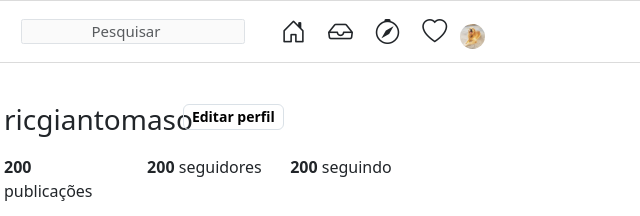
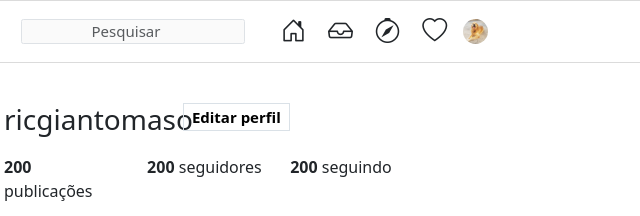
Before and after one commit to ricgiantomaso/Instagram-Clone, a plain HTML site: page index.html in a window 1280 px wide. Shown: the top 216 px of the page, 464-1104 px from the left. Drawn offline with nearby package versions, Linux system fonts and the light colour scheme.

Commit message:
FIX: visual adjustments Icon aligment, background colors and radius of edit button

```diff
--- a/style.css
+++ b/style.css
@@ -1,10 +1,10 @@
 ,body {
-    background-color: #fafafa;
+    background-color: rgb(250,250,250) !important;
 }
 
 .nav-top {
     height: 63px;
-    background-color: white !important;
+    background-color: rgb(255,255,255) !important;
     border-top: 0.5px solid #dbdbdb;
     border-bottom: 0.5px solid #dbdbdb;
 }
@@ -27,8 +27,10 @@
     -o-border-radius: 100%;
     -webkit-border-radius: 100%;
     -moz-border-radius:100%;
-    max-width: 30px;
-    max-height: 25px;
+    max-width: 30px !important;
+    max-height: 25px !important;
+    margin-bottom: 3.5%;
+    margin-left: 1%;
 }
 
 .icons {
@@ -52,13 +54,17 @@
 
 .button-edit {
     color: black !important;
-    font-size: 14px !important;
+    font-size: 15px !important;
     font-weight: 600 !important;
     border-color: #dae1e7 !important;
 }
 
 .btn {
     padding: .100rem .50rem !important;
+    border-top-left-radius: 0rem !important;
+    border-top-right-radius: 0rem !important;
+    border-bottom-left-radius: 0rem !important;
+    border-bottom-right-radius: 0rem !important;
 }
 
 .profile-datas {
```
